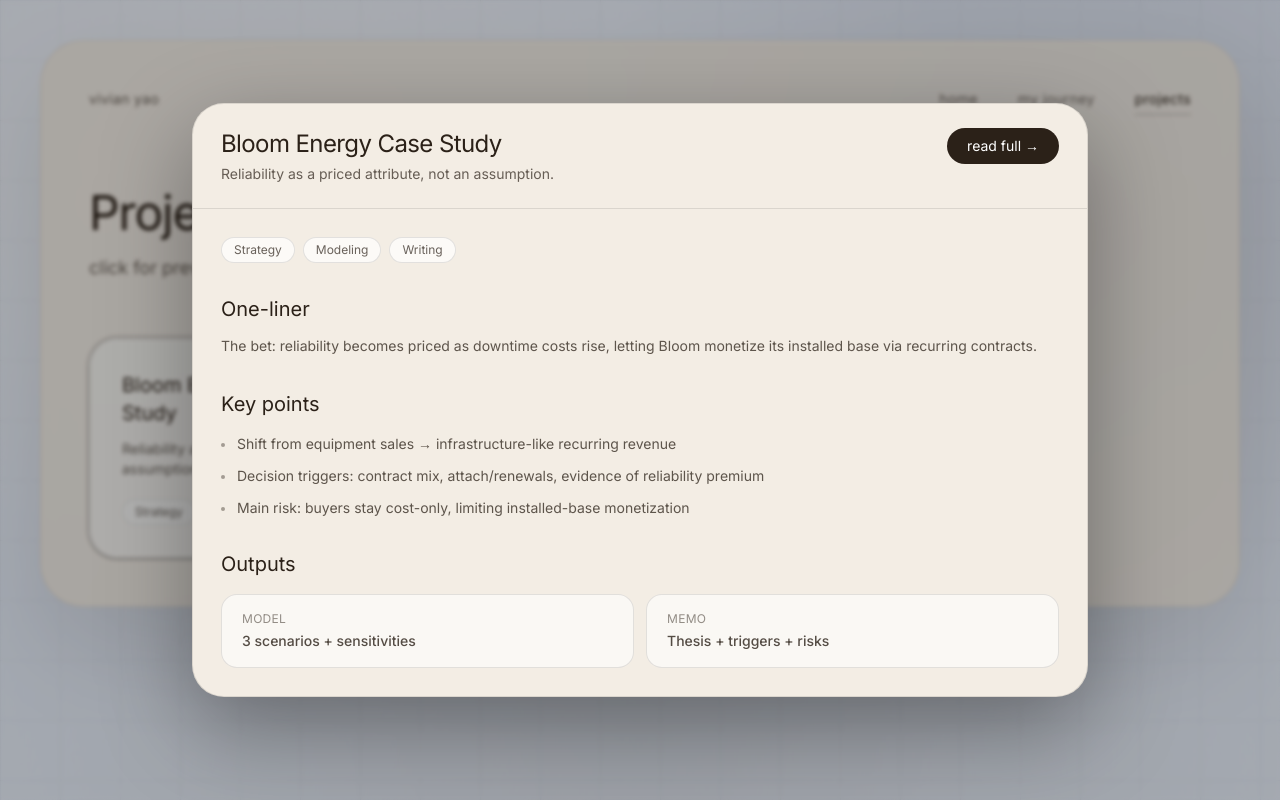
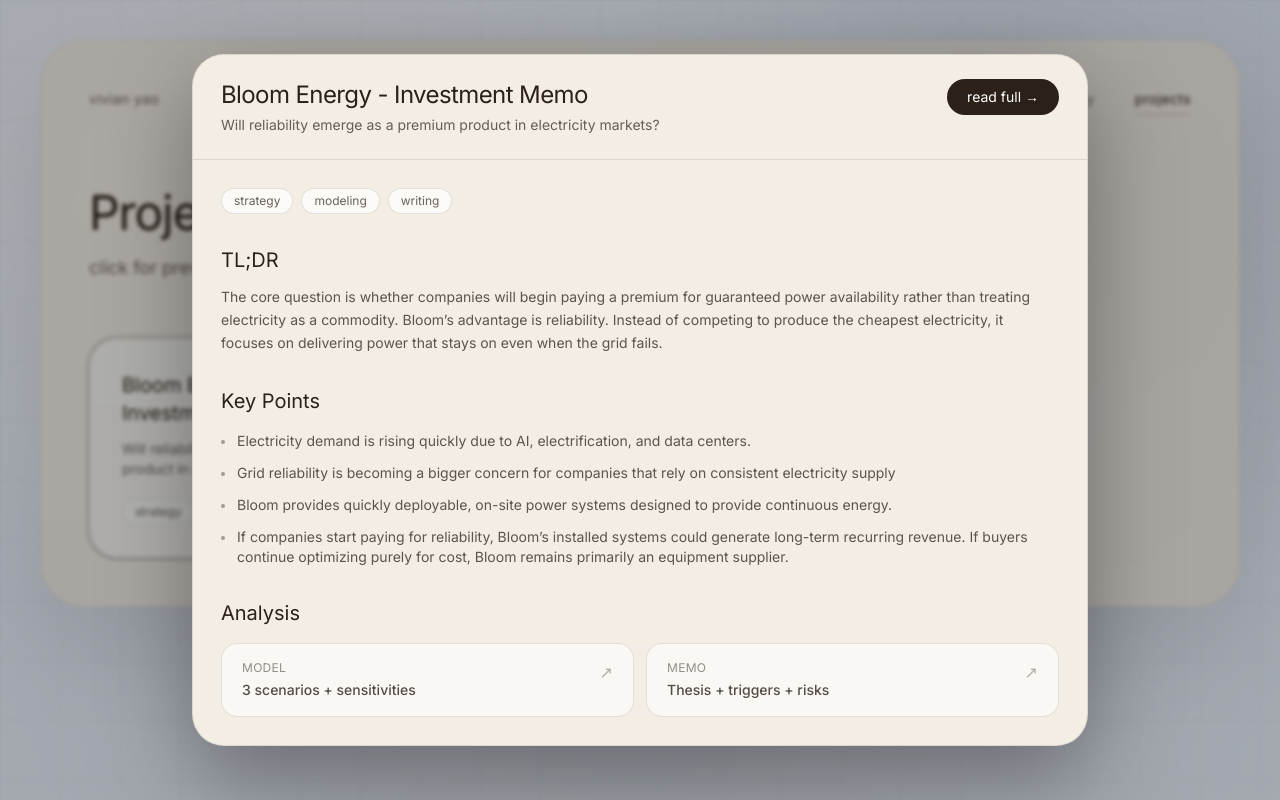
Before and after one commit to vivianyyao/portfolio, a Next.js app: page /projects in a window 1280 px wide. Both pictures are taken after a click on the button 262 px from the left and 448 px from the top of the page. Built offline with nearby package versions, Linux system fonts and the light colour scheme.

Commit message:
update bloom case study

```diff
--- a/app/projects/[slug]/page.tsx
+++ b/app/projects/[slug]/page.tsx
@@ -119,7 +119,31 @@
 
                 {s.type === "metrics" && (
                     <div className="mt-5 grid gap-4 sm:grid-cols-2">
-                    {s.items.map((m) => (
+                        {s.items.map((m) =>
+                        m.href ? (
+                            <a
+                            key={m.label}
+                            href={m.href}
+                            target="_blank"
+                            rel="noopener noreferrer"
+                            className="group block rounded-3xl border border-black/10 bg-white/60 px-6 py-5 transition hover:bg-white/80 hover:shadow-md hover:-translate-y-[1px]"
+                            >
+                            <div className="flex items-start justify-between gap-4">
+                                <div>
+                                <div className="text-xs uppercase tracking-wide text-[#2b2118]/50">
+                                    {m.label}
+                                </div>
+                                <div className="mt-1 text-base font-medium text-[#2b2118]/80">
+                                    {m.value}
+                                </div>
+                                </div>
+
+                                <span className="text-[#2b2118]/35 transition group-hover:text-[#2b2118]/55">
+                                ↗
+                                </span>
+                            </div>
+                            </a>
+                        ) : (
                             <div
                             key={m.label}
                             className="rounded-3xl border border-black/10 bg-white/60 px-6 py-5"
@@ -131,7 +155,8 @@
                                 {m.value}
                             </div>
                             </div>
-                    ))}
+                        )
+                        )}
                     </div>
                     )}
 
--- a/app/projects/page.tsx
+++ b/app/projects/page.tsx
@@ -175,7 +175,30 @@
 
                       {s.type === "metrics" && (
                         <div className="mt-4 grid gap-3 sm:grid-cols-2">
-                          {s.items.map((m) => (
+                          {s.items.map((m) =>
+                            m.href ? (
+                              <a
+                                key={m.label}
+                                href={m.href}
+                                target="_blank"
+                                rel="noopener noreferrer"
+                                className="group block rounded-2xl border border-black/10 bg-white/60 px-5 py-4 transition hover:bg-white/80 hover:shadow-md hover:-translate-y-[1px]"
+                              >
+                                <div className="flex items-start justify-between gap-4">
+                                  <div>
+                                    <div className="text-xs uppercase tracking-wide text-[#2b2118]/50">
+                                      {m.label}
+                                    </div>
+                                    <div className="mt-1 text-sm font-medium text-[#2b2118]/80">
+                                      {m.value}
+                                    </div>
+                                  </div>
+                                  <span className="text-[#2b2118]/35 transition group-hover:text-[#2b2118]/55">
+                                    ↗
+                                  </span>
+                                </div>
+                              </a>
+                            ) : (
                               <div
                                 key={m.label}
                                 className="rounded-2xl border border-black/10 bg-white/60 px-5 py-4"
@@ -187,7 +210,8 @@
                                   {m.value}
                                 </div>
                               </div>
-                          ))}
+                            )
+                          )}
                         </div>
                       )}
 
--- a/app/projects/projectsData.ts
+++ b/app/projects/projectsData.ts
@@ -3,7 +3,7 @@
 export type CaseSection =
   | { type: "text"; title: string; body: string }
   | { type: "bullets"; title: string; items: string[] }
-  | { type: "metrics"; title: string; items: { label: string; value: string }[] }
+  | { type: "metrics"; title: string; items: { label: string; value: string; href?: string }[] }
   | { type: "links"; title: string; items: { label: string; href: string }[] };
 
 export type Project = {
@@ -20,114 +20,120 @@
   {
     id: "bloom",
     slug: "bloom-energy", // URL: /projects/bloom-energy
-    title: "Bloom Energy Case Study",
-    subtitle: "Reliability as a priced attribute, not an assumption.",
-    tags: ["Strategy", "Modeling", "Writing"],
+    title: "Bloom Energy - Investment Memo",
+    subtitle: "Will reliability emerge as a premium product in electricity markets?",
+    tags: ["strategy", "modeling", "writing"],
 
     previewSections: [
       {
         type: "text",
-        title: "One-liner",
-        body: "The bet: reliability becomes priced as downtime costs rise, letting Bloom monetize its installed base via recurring contracts.",
+        title: "TL;DR",
+        body: "The core question is whether companies will begin paying a premium for guaranteed power availability rather than treating electricity as a commodity. Bloom’s advantage is reliability. Instead of competing to produce the cheapest electricity, it focuses on delivering power that stays on even when the grid fails."
       },
       {
         type: "bullets",
-        title: "Key points",
+        title: "Key Points",
         items: [
-          "Shift from equipment sales → infrastructure-like recurring revenue",
-          "Decision triggers: contract mix, attach/renewals, evidence of reliability premium",
-          "Main risk: buyers stay cost-only, limiting installed-base monetization",
+          "Electricity demand is rising quickly due to AI, electrification, and data centers.",
+          "Grid reliability is becoming a bigger concern for companies that rely on consistent electricity supply",
+          "Bloom provides quickly deployable, on-site power systems designed to provide continuous energy.",
+          "If companies start paying for reliability, Bloom’s installed systems could generate long-term recurring revenue. If buyers continue optimizing purely for cost, Bloom remains primarily an equipment supplier."
         ],
       },
-      {
+            {
         type: "metrics",
-        title: "Outputs",
+        title: "Analysis",
         items: [
-          { label: "Model", value: "3 scenarios + sensitivities" },
-          { label: "Memo", value: "Thesis + triggers + risks" },
+            {
+            label: "Model",
+            value: "3 scenarios + sensitivities",
+            href: "https://docs.google.com/spreadsheets/d/1lMTtfmkzAOEGjGOENvryru4kk0EdF4ptfA9htmZzC_Q/edit?usp=sharing",
+            },
+            {
+            label: "Memo",
+            value: "Thesis + triggers + risks",
+            href: "https://docs.google.com/document/d/1H6Mw-zGTAux64LfsWOVjDJP5kCRUeNxsMnskD9Ht2qw/preview",
+            },
         ],
-      },
+        },
     ],
 
     sections: [
       {
         type: "text",
         title: "TL;DR",
-        body: "Bloom is shifting from one-time equipment sales toward an installed-base model where recurring service and energy contracts drive lifetime value. The core bet is a structural change: electricity reliability becomes a priced attribute as AI compute demand, electrification, and grid constraints increase the cost of downtime.",
+        body: "Bloom Energy represents a conditional infrastructure investment rather than a pure growth or technology adoption story. The company’s long-term economics depend on whether reliability becomes economically differentiated within electricity supply."
       },
       {
         type: "bullets",
-        title: "What I built",
+        title: "Analysis",
         items: [
-          "3-scenario framework (Base / Bull / Bear) tied to clear decision triggers",
-          "Installed-base monetization view: service attach, contract duration, and margin sensitivity",
-          "Investment memo with a falsifiable thesis (what would prove it wrong early)",
+          "3-scenario financial model exploring how Bloom performs under Base, Bull, and Bear outcomes.",
+          "Framework analyzing how Bloom’s installed systems could generate recurring revenue through service and energy contracts.",
+          "Investment memo outlining the core thesis, risks, and signals that would prove the idea right or wrong.",
         ],
       },
       {
         type: "metrics",
-        title: "Key questions answered",
+        title: "Key Considerations",
         items: [
           {
             label: "What must be true?",
             value:
-              "Buyers pay for uptime (reliability) rather than optimizing only for price",
+              "Companies must begin valuing reliable electricity enough to pay for it, rather than choosing power purely based on price.",
           },
           {
             label: "Where does value accrue?",
-            value: "Recurring contracts on the installed base (service + energy)",
+            value: "From long-term service and energy contracts tied to Bloom’s installed systems.",
           },
           {
             label: "What breaks the thesis?",
-            value: "Procurement stays cost-only; attach/renewal rates don’t rise",
+            value: "If buyers continue choosing electricity based only on cost, Bloom will remain primarily an equipment supplier.",
           },
           {
             label: "How to test early?",
             value:
-              "More MW sold under multi-year contracts + evidence of renewals/expansions",
+              "Look for more systems sold under multi-year contracts and evidence that customers renew or expand deployments.",
           },
         ],
       },
-      {
-        type: "text",
-        title: "Context",
-        body: "Historically, many electricity buyers treat power like a commodity and optimize primarily on cost. Bloom’s upside case requires a shift in buyer behavior: reliability becomes something customers explicitly pay for because downtime is more expensive than the premium for guaranteed availability.",
-      },
-      {
-        type: "bullets",
-        title: "Model structure",
-        items: [
-          "Start with installed base (MW) and annual new deployments",
-          "Translate deployments into recurring revenue via contract attachment and duration",
-          "Model margin expansion from utilization, service gross margin, and operating leverage as the base grows",
-          "Run sensitivities on attach rate, contract length, churn, and reliability premium assumptions",
-        ],
-      },
-      {
-        type: "bullets",
-        title: "Decision triggers",
-        items: [
-          "Bull: repeat wins where uptime is a deciding factor and multi-year contracts become a larger share of bookings",
-          "Bull: improving attach + renewal behavior that points to durable installed-base monetization",
-          "Bear: demand remains primarily price-driven, leading to lumpy equipment sales and weaker recurring mix",
-          "Bear: attach rates/renewals stagnate or churn rises, limiting lifetime value per deployed MW",
-        ],
-      },
-      {
+         {
         type: "text",
         title: "Key insight",
         body: "If electricity procurement remains primarily cost-driven, Bloom likely stays an equipment supplier with cyclical, project-based revenue. If reliability becomes priced (like insurance), the installed base can behave more like infrastructure: recurring cash flows, higher lifetime margins, and improved durability of earnings.",
       },
       {
+        type: "text",
+        title: "Model approach",
+        body: "I built a simple three-scenario model to explore how Bloom’s future could evolve if electricity reliability becomes more valuable to buyers."
+        },
+      {
+        type: "bullets",
+        title: "",
+        items: [
+          "Base case: Bloom gradually transitions from equipment sales toward more recurring infrastructure-like revenue.",
+          "Bear case: electricity continues to be purchased mainly on cost, leaving Bloom as a traditional equipment supplier.",
+          "Bull case: reliable electricity becomes scarce and valuable, allowing Bloom to price power based on guaranteed availability rather than generation cost.",
+        ],
+      },
+      {
+        type: "bullets",
+        title: "What to monitor",
+        items: [
+          "Growth in recurring service and energy revenue relative to equipment sales",
+          "Share of deployments tied to multi-year contracts",
+          "Evidence of renewals or expansion by existing customers"
+        ],
+      },
+      {
         type: "links",
-        title: "Artifacts",
+        title: "Analysis",
         items: [
           {
             label: "Investment Memo",
             href: "https://docs.google.com/document/d/1H6Mw-zGTAux64LfsWOVjDJP5kCRUeNxsMnskD9Ht2qw/preview",
           },
-          { label: "Model screenshots (add link)", href: "#" },
-          { label: "Sensitivity table (add link)", href: "#" },
+          { label: "Model", href: "https://docs.google.com/spreadsheets/d/1lMTtfmkzAOEGjGOENvryru4kk0EdF4ptfA9htmZzC_Q/edit?usp=sharing" },
         ],
       },
     ],
```
Lines whose indentation alone changed are shown as unchanged.
